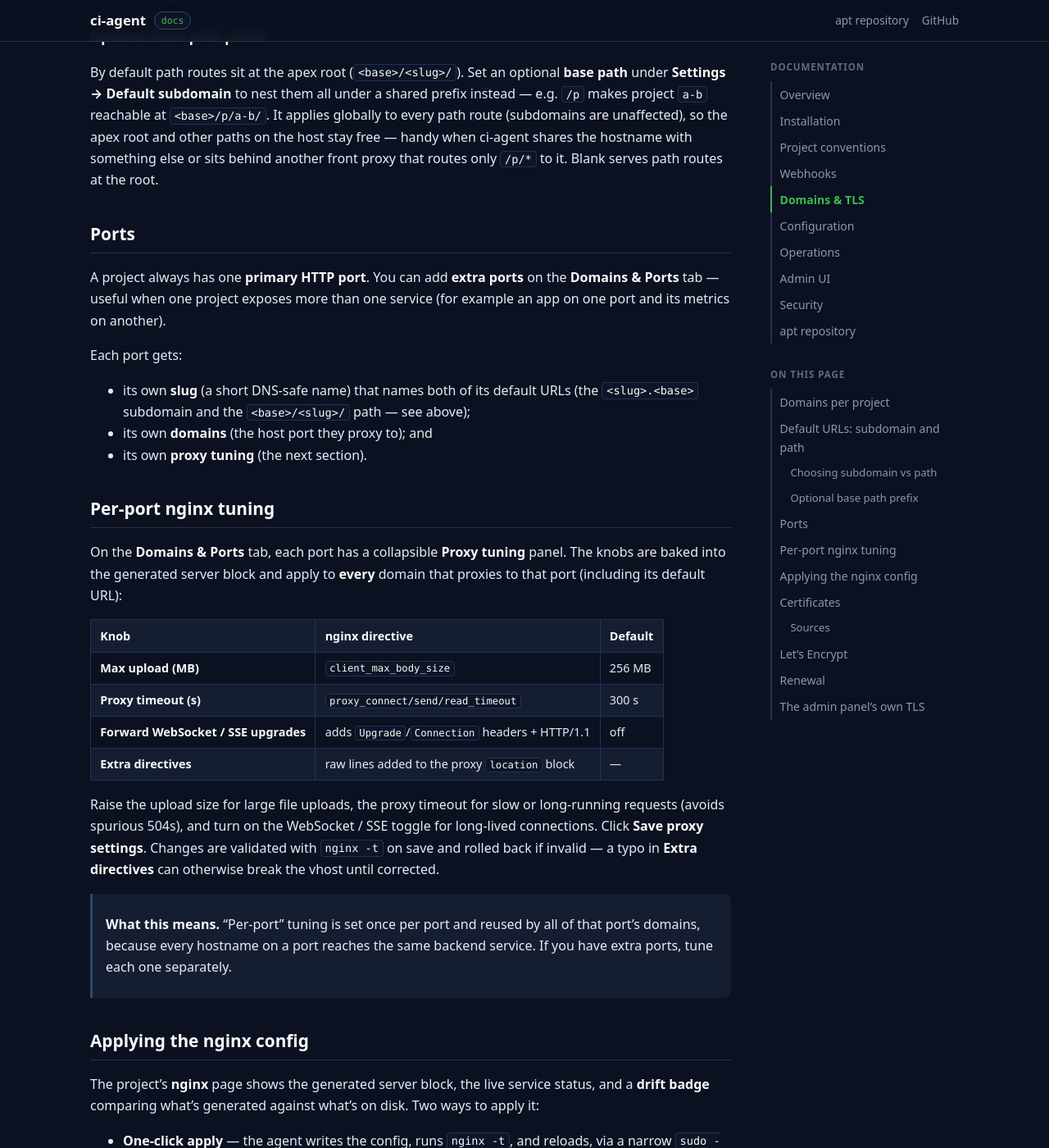
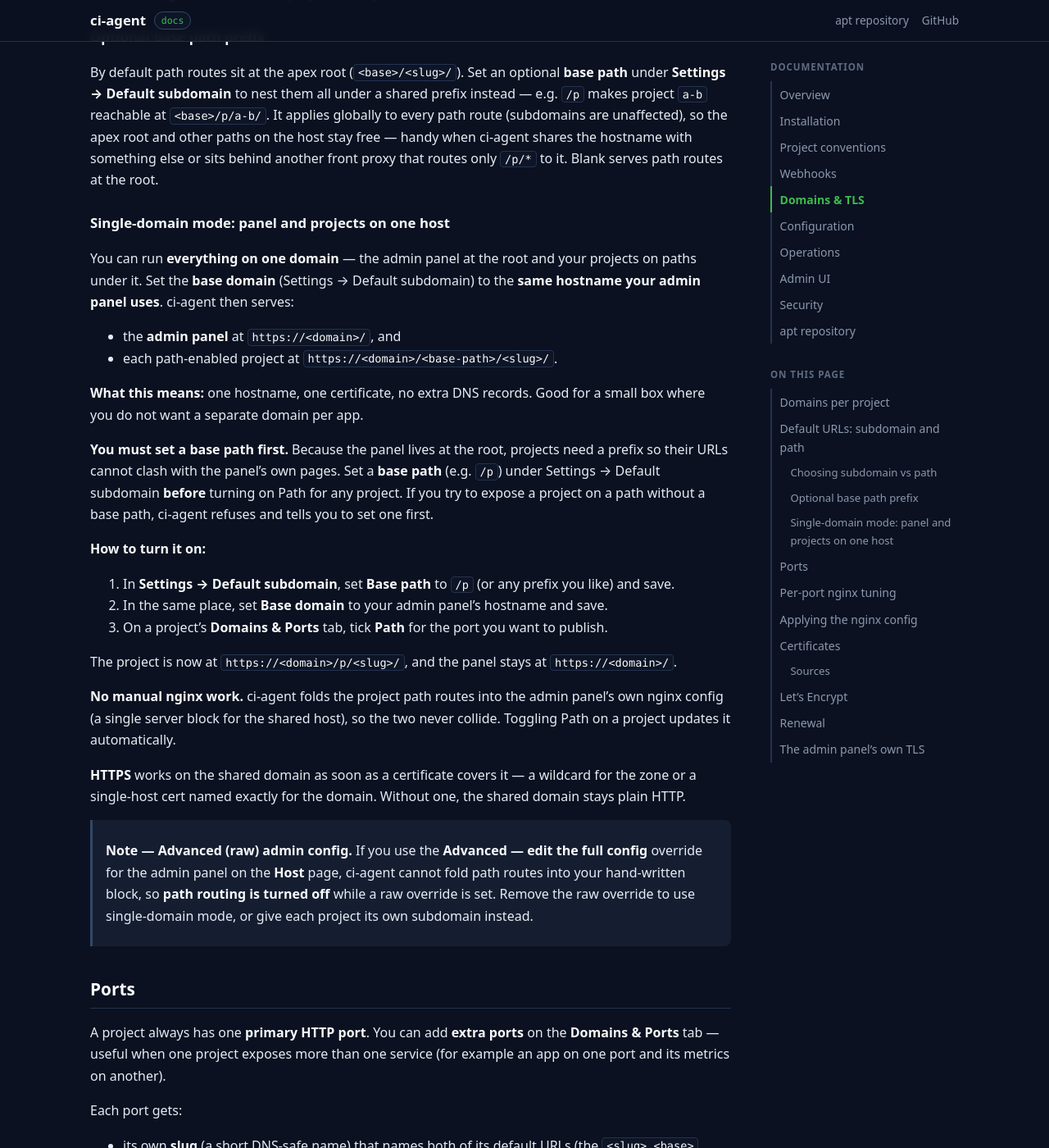
Before and after one commit to m-hoseinzadeh/ci-agent-apt, a Jekyll site: the page built from docs/domains.md, in a window 1280 px wide and 1400 px high, scrolled down 1389 px. Shown: the whole window at 82% size. Built offline with Jekyll 4.4.1, drawn with Linux system fonts in a browser that asks for light colours; our own code applies the rules of GitHub Pages for plain Markdown files.

Commit message:
Publish v0.2.2-r163

```diff
--- a/docs/domains.md
+++ b/docs/domains.md
@@ -66,6 +66,49 @@ shared prefix instead — e.g. `/p` makes project `a-b` reachable at
 unaffected), so the apex root and other paths on the host stay free — handy when
 ci-agent shares the hostname with something else or sits behind another front
 proxy that routes only `/p/*` to it. Blank serves path routes at the root.
+
+### Single-domain mode: panel and projects on one host
+
+You can run **everything on one domain** — the admin panel at the root and your
+projects on paths under it. Set the **base domain** (Settings → Default
+subdomain) to the **same hostname your admin panel uses**. ci-agent then serves:
+
+- the **admin panel** at `https://<domain>/`, and
+- each path-enabled project at `https://<domain>/<base-path>/<slug>/`.
+
+**What this means:** one hostname, one certificate, no extra DNS records. Good
+for a small box where you do not want a separate domain per app.
+
+**You must set a base path first.** Because the panel lives at the root, projects
+need a prefix so their URLs cannot clash with the panel's own pages. Set a **base
+path** (e.g. `/p`) under Settings → Default subdomain **before** turning on Path
+for any project. If you try to expose a project on a path without a base path,
+ci-agent refuses and tells you to set one first.
+
+**How to turn it on:**
+
+1. In **Settings → Default subdomain**, set **Base path** to `/p` (or any prefix
+   you like) and save.
+2. In the same place, set **Base domain** to your admin panel's hostname and save.
+3. On a project's **Domains & Ports** tab, tick **Path** for the port you want to
+   publish.
+
+The project is now at `https://<domain>/p/<slug>/`, and the panel stays at
+`https://<domain>/`.
+
+**No manual nginx work.** ci-agent folds the project path routes into the admin
+panel's own nginx config (a single server block for the shared host), so the two
+never collide. Toggling Path on a project updates it automatically.
+
+**HTTPS** works on the shared domain as soon as a certificate covers it — a
+wildcard for the zone or a single-host cert named exactly for the domain. Without
+one, the shared domain stays plain HTTP.
+
+> **Note — Advanced (raw) admin config.** If you use the **Advanced — edit the
+> full config** override for the admin panel on the **Host** page, ci-agent
+> cannot fold path routes into your hand-written block, so **path routing is
+> turned off** while a raw override is set. Remove the raw override to use
+> single-domain mode, or give each project its own subdomain instead.
 
 ## Ports
 
```
Also changed, not shown: docs/ui.md (+3 -1 lines), 8 other files.
